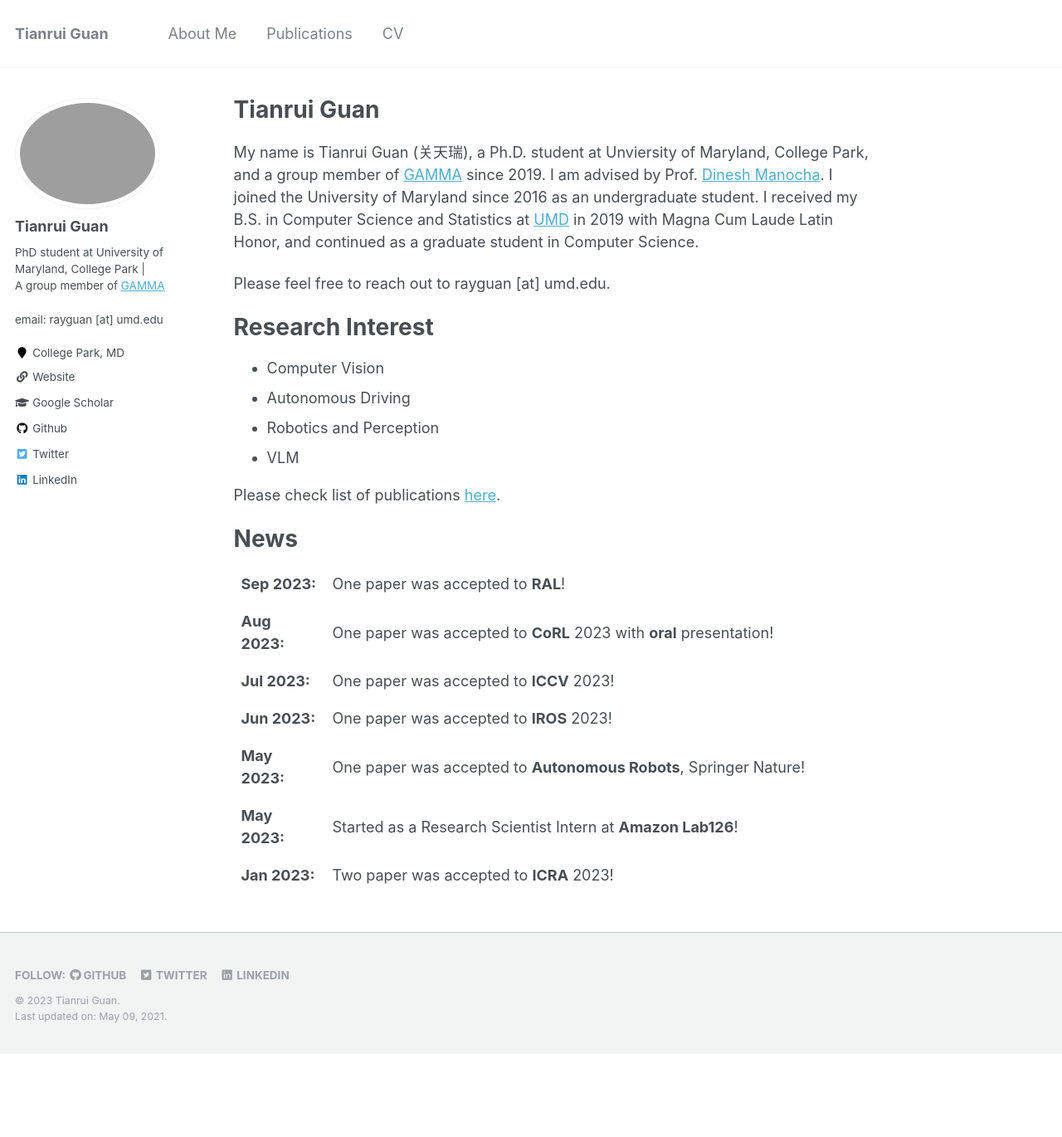
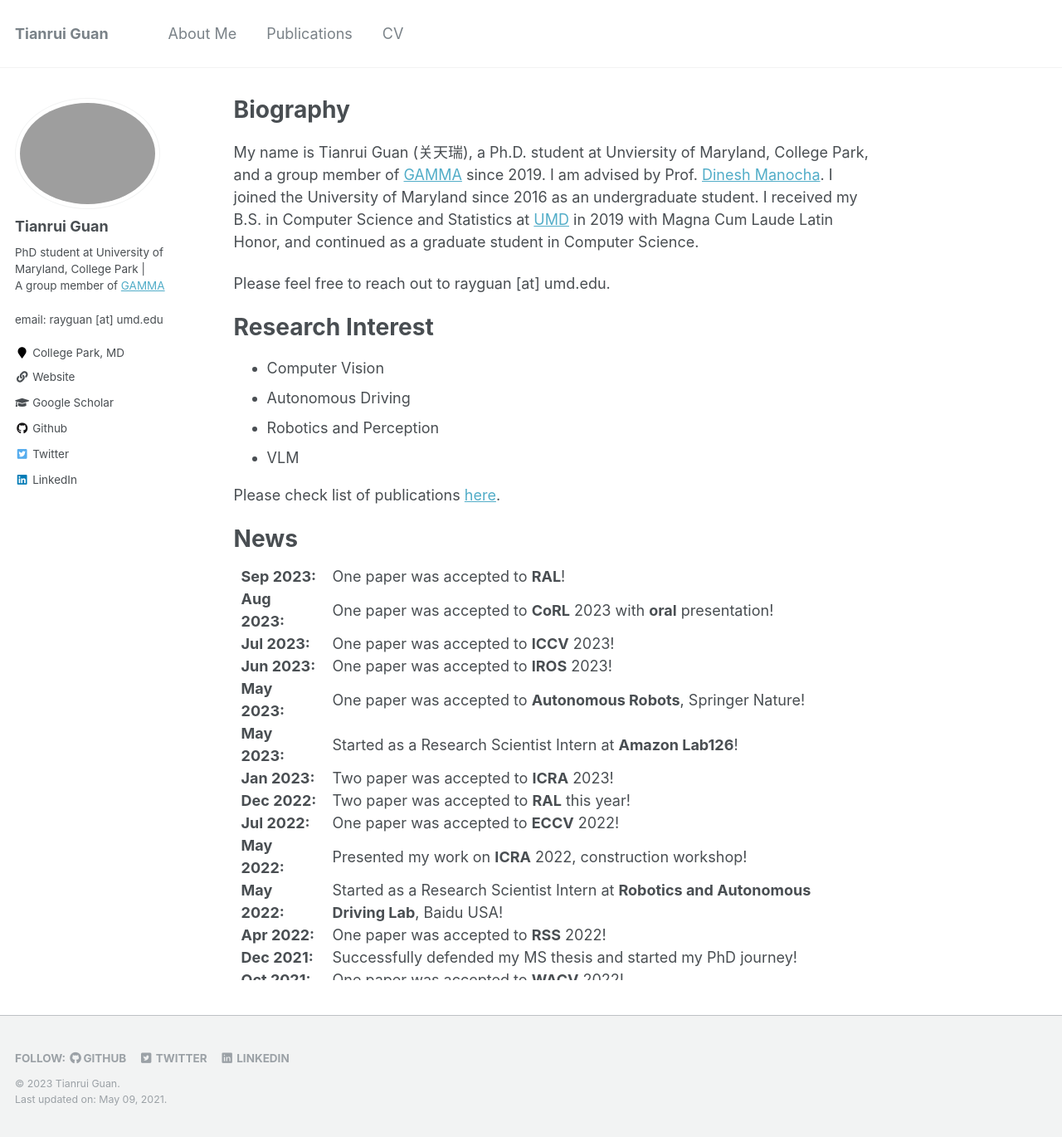
Before and after one commit to rayguan97/rayguan97.github.io, a Jekyll site: the page built from _pages/about.md, in a window 1280 px wide. Shown: the whole page at 83% size. Built offline with Jekyll 4.4.1, drawn with Linux system fonts in a browser that asks for light colours; before the commit the page ends 1270 px from its top, so only the background shows below that.

Commit message:
fix the table

```diff
--- a/_pages/about.md
+++ b/_pages/about.md
@@ -1,6 +1,6 @@
 ---
 permalink: /
-title: "Tianrui Guan"
+title: "Biography"
 excerpt: "About me"
 author_profile: true
 redirect_from:
@@ -32,11 +32,15 @@ table {
     border: none!important;
 }
 td, th {
-   border: none!important;
+    border: none!important;
+    padding-top: 0px;
+    padding-bottom: 0px;
+  /* padding-left: 30px;
+  padding-right: 40px; */
 }
 </style>
 
-<div style="height:400px;overflow:auto;">
+<div style="height:500px;overflow:auto;">
 <table>
 <col width="110px">
 <!-- <col width="630px"> -->
```
